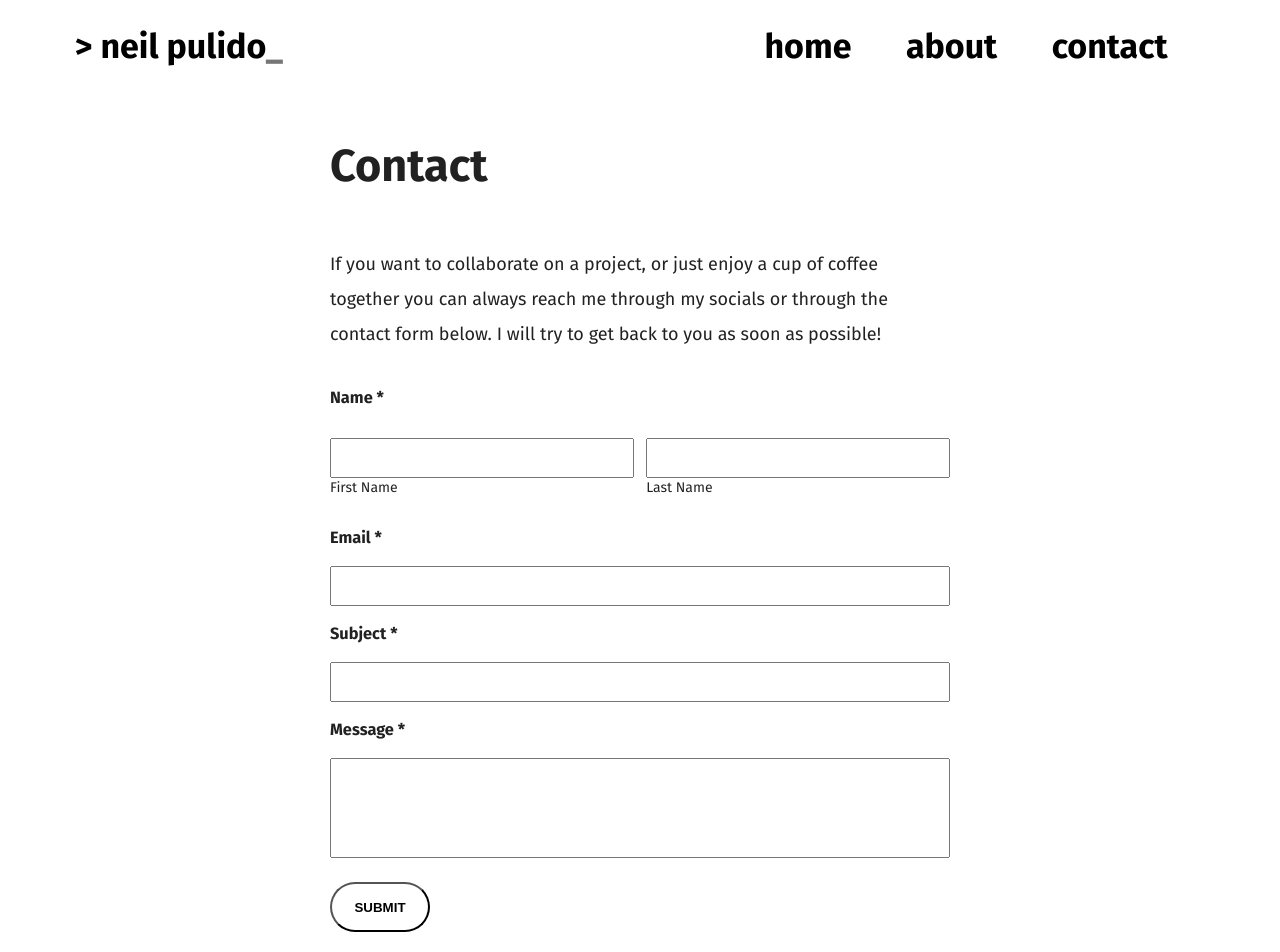
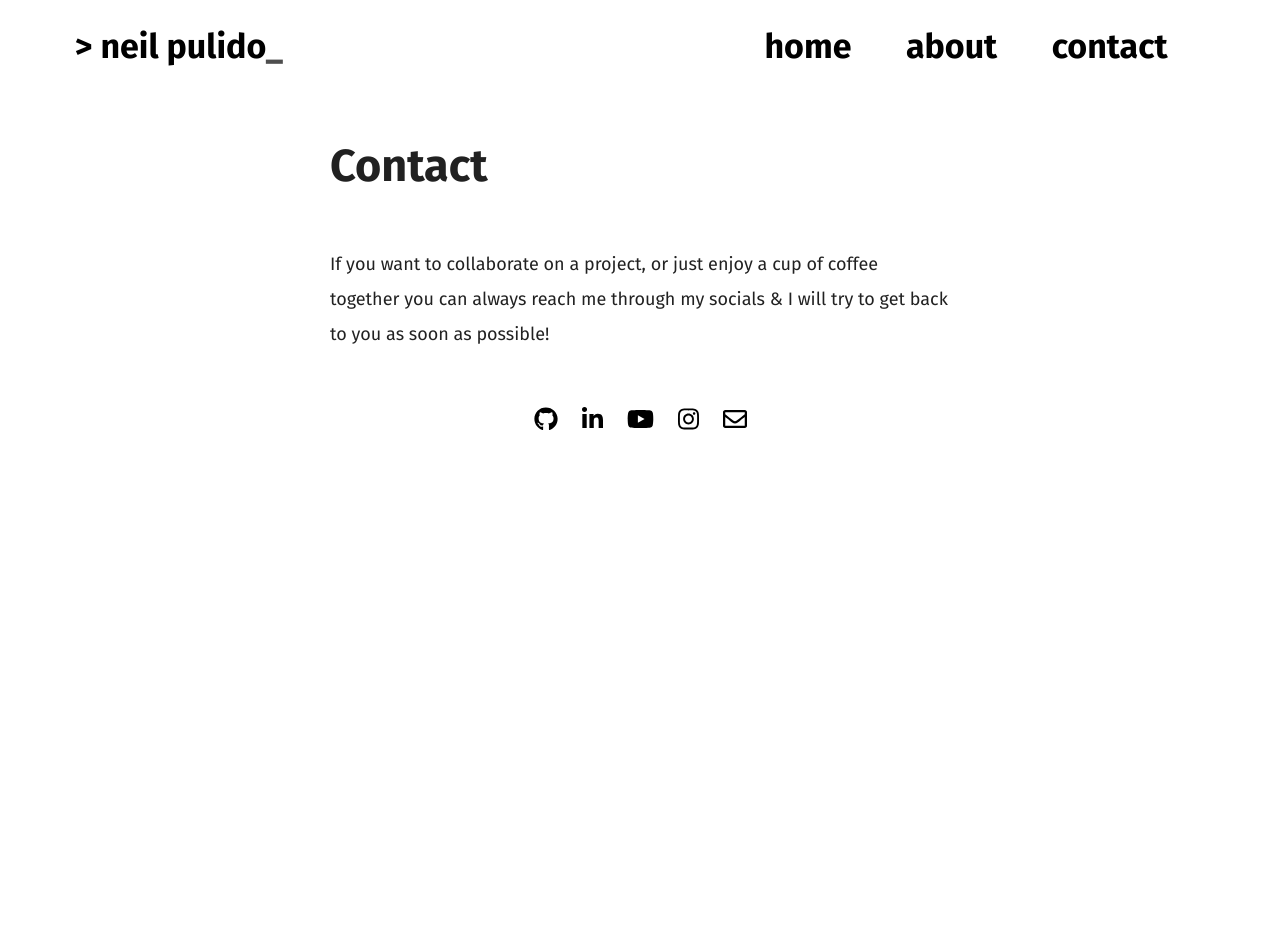
Before and after one commit to nlpulido/nlpulido.github.io, a React (Create React App) app: page /contact in a window 1280 px wide. Shown: the top 952 px of the page. After the commit the page ends 800 px from the top, so only its background shows below. Built offline with nearby package versions, Linux system fonts and the light colour scheme.

Commit message:
removed form for now in interest of time

```diff
--- a/src/pages/Contact/Contact.js
+++ b/src/pages/Contact/Contact.js
@@ -2,20 +2,30 @@ import { React, useState } from "react";
 import "./Contact.css";
 
 function Contact() {
-    const [submissionComplete, setSubmissionComplete] = useState(false);
-    const [firstName, setFirstName] = useState("");
-    const [LastName, setLastName] = useState("");
-    const [email, setEmail] = useState("");
-    const [subject, setSubject] = useState("");
-    const [message, setMessage] = useState("");
+    // const [submissionComplete, setSubmissionComplete] = useState(false);
+    // const [firstName, setFirstName] = useState(null);
+    // const [lastName, setLastName] = useState(null);
+    // const [email, setEmail] = useState(null);
+    // const [subject, setSubject] = useState(null);
+    // const [message, setMessage] = useState(null);
 
-    if (submissionComplete) {
-        return (
-            <div className="container">
-                <h1>Submission Complete!</h1>
-            </div>
-        )
-    }
+    // if (submissionComplete) {
+    //     // const data = {
+    //     //     first: firstName,
+    //     //     last: lastName,
+    //     //     email: email,
+    //     //     subject: subject,
+    //     //     message: message,
+    //     // }
+
+    //     // console.log(JSON.stringify(data));
+
+    //     return (
+    //         <div className="container">
+    //             <h1>Submission Complete!</h1>
+    //         </div>
+    //     )
+    // }
 
     return(
         <div className="container">
@@ -26,37 +36,64 @@ function Contact() {
                 <div className="contact-description">
                     <p>
                         If you want to collaborate on a project, or just enjoy a cup
-                        of coffee together you can always reach me through my socials
-                        or through the contact form below. I will try to get back to you
+                        of coffee together you can always reach me through my socials & I will try to get back to you
                         as soon as possible!
                     </p>
                 </div>
-                <div className="contact-name-form">
-                    <form className="contact-form">
+                {/* <div className="contact-name-form">
+                    <form
+                        className="contact-form"
+                        action="mailto:neilpphoto@gmail.com"
+                    >
                         <h3>Name *</h3>
                         <div className="name-form">
-                            <input type="text" id="fname" name="fname"/>
+                            <input
+                                type="text"
+                                id="fname"
+                                name="fname"
+                                onChange={(firstName) => setFirstName(firstName)}
+                            />
                             <label for="fname">First Name</label>
                         </div>
                         <div className="name-form">
-                            <input type="text" id="lname" name="lname"/>
+                            <input
+                                type="text"
+                                id="lname"
+                                name="lname"
+                                onChange={(lastName) => setLastName(lastName)}
+                            />
                             <label for="lname">Last Name</label>
                         </div>
                         <h3>Email *</h3>
                         <div className="email-form">
-                            <input type="text" id="email" name="email"/>
+                            <input
+                                type="text"
+                                id="email"
+                                name="email"
+                                onChange={(email) => setEmail(email)}
+                            />
                         </div>
                         <h3>Subject *</h3>
                         <div className="subject-form">
-                            <input type="text" id="subject" name="subject"/>
+                            <input
+                                type="text"
+                                id="subject"
+                                name="subject"
+                                onChange={(subject) => setSubject(subject)}
+                            />
                         </div>
                         <h3>Message *</h3>
                         <div className="message-form">
-                            <input type="text" id="message" name="message"/>
+                            <input
+                                type="text"
+                                id="message"
+                                name="message"
+                                onChange={(message) => setMessage(message)}
+                            />
                         </div>
-                        <button className="submit" onClick={() => setSubmissionComplete(true)}>SUBMIT</button>
+                        <button type="submit" value="submit" className="submit" onClick={() => setSubmissionComplete(true)}>SUBMIT</button>
                     </form>
-                </div>
+                </div> */}
             </div>
         </div>
     )
```
